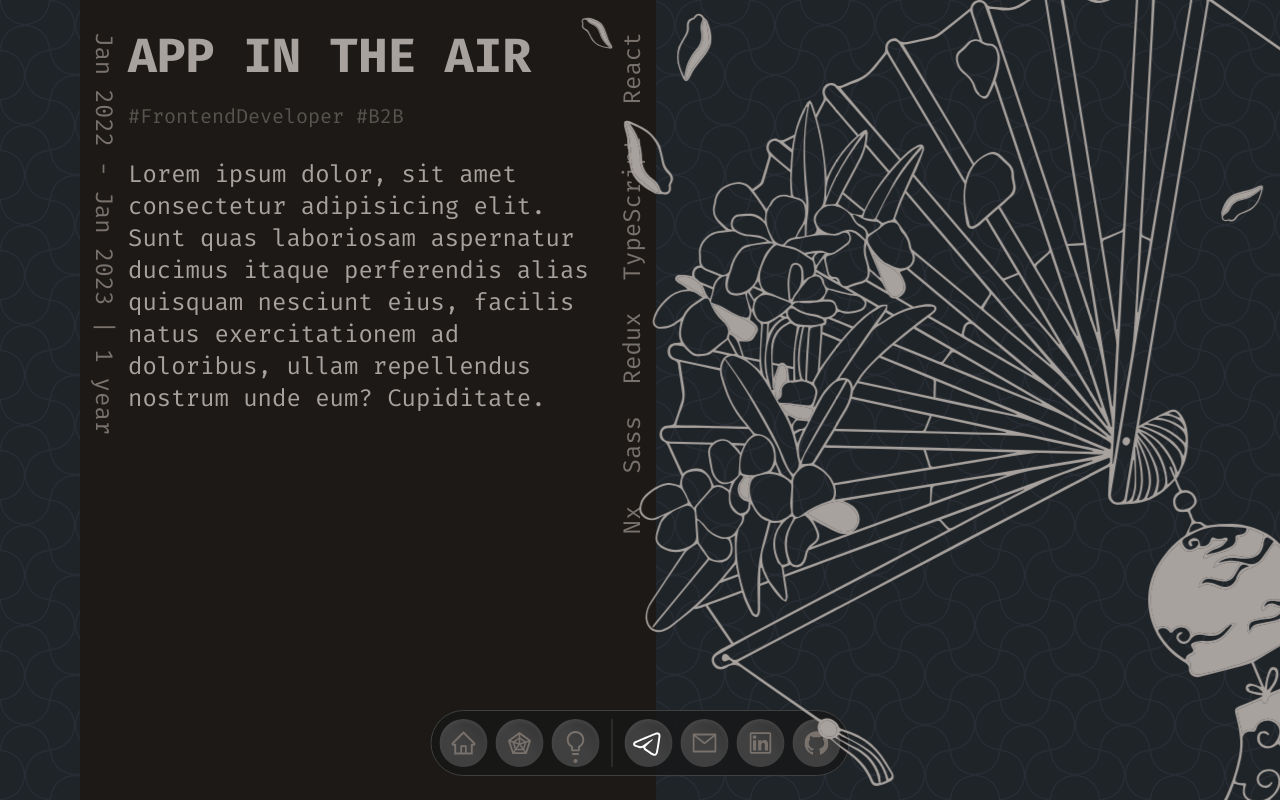
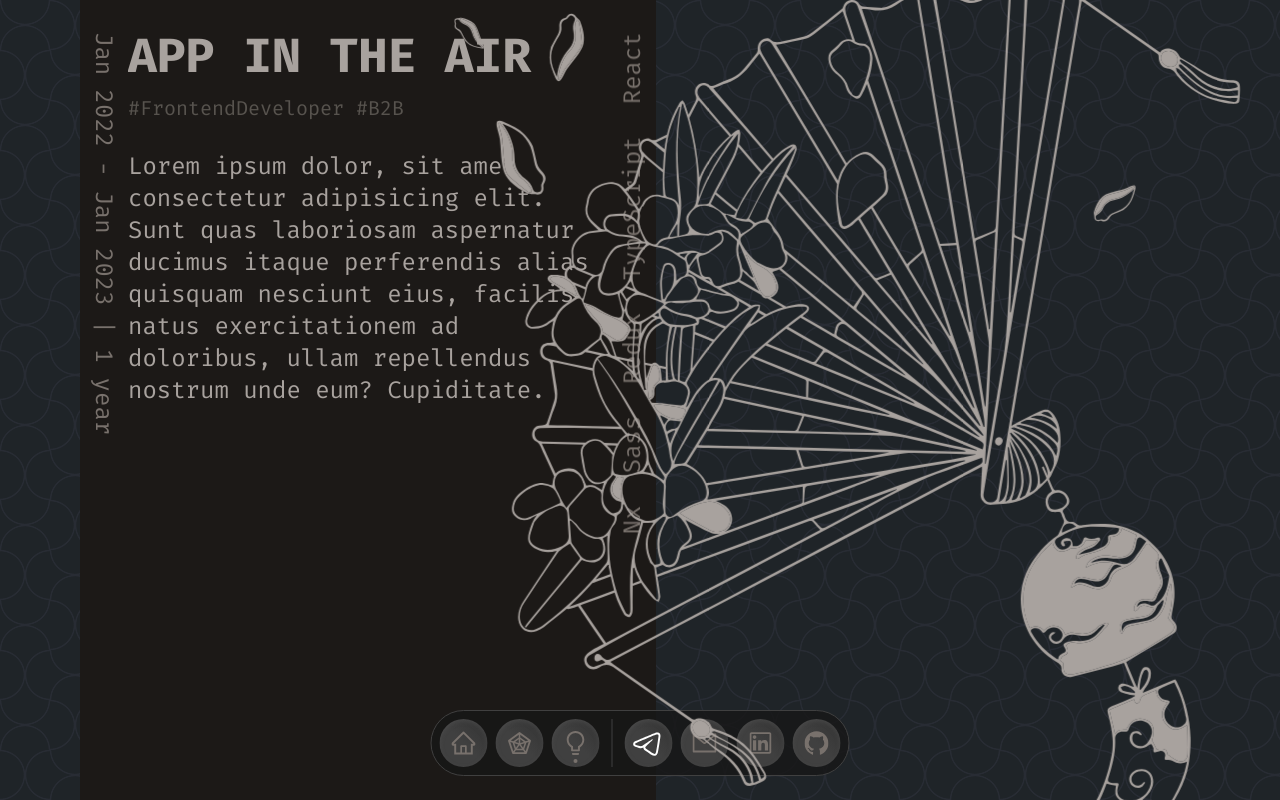
Before and after one commit to fenek-dev/fenek.me, a Next.js app: page /projects in a window 1280 px wide. Built offline with nearby package versions, Linux system fonts and the light colour scheme.

Commit message:
Add animation for first work section

```diff
--- a/app/(pages)/projects/sections/AppInTheAirSection.tsx
+++ b/app/(pages)/projects/sections/AppInTheAirSection.tsx
@@ -1,16 +1,37 @@
 "use client";
 import React from "react";
 import SectionSvg from "../../../_modules/app/assets/sections/section1.svg";
+import { motion } from "framer-motion";
 
 export const AppInTheAirSection = () => {
   return (
     <div className="min-h-screen snap-start md:p-20 relative overflow-hidden">
-      <SectionSvg className="scale-[1.75] absolute top-1/2 -translate-y-1/2 right-20 z-10 fill-stone-400" />
-      <div className=" absolute top-0 bottom-0 left-20 bg-stone-900 w-[36rem] p-8 px-12">
-        <span className="text-stone-500 sm:text-2xl text-lg vertical-lr absolute top-8 left-2">
+      <SectionSvg className="scale-[1.75] absolute top-1/2 right-1/4 -translate-y-1/2 translate-x-1/4  z-10 fill-stone-400" />
+      <motion.div
+        initial={{ height: "0%", marginTop: "-4rem" }}
+        animate={{ height: "100%", marginTop: "0rem" }}
+        transition={{ duration: 0.3, delay: 0.3 }}
+        className="absolute top-0 bottom-0 left-20 bg-stone-900 w-[36rem] p-8 px-12 overflow-hidden"
+      >
+        <motion.div
+          initial={{ opacity: 0 }}
+          animate={{ opacity: 1 }}
+          transition={{ delay: 0.6, duration: 0.2 }}
+        >
+          <motion.span
+            initial={{ y: "-200%" }}
+            animate={{ y: "0%" }}
+            transition={{ type: "spring", delay: 0.8, duration: 0.5 }}
+            className="text-stone-500 sm:text-2xl text-lg vertical-lr absolute top-8 left-2 whitespace-nowrap overflow-hidden"
+          >
             Jan 2022 - Jan 2023 | 1 year
-        </span>
-        <div className="vertical-lr absolute top-8 right-2 -scale-100 text-stone-500 sm:text-2xl text-lg flex gap-8">
+          </motion.span>
+          <motion.div
+            initial={{ y: "200%", scaleX: "-1", scaleY: "-1" }}
+            animate={{ y: "0%" }}
+            transition={{ type: "spring", delay: 0.8, duration: 0.5 }}
+            className="vertical-lr absolute top-8 right-2 -scale-100 text-stone-500 sm:text-2xl text-lg flex gap-8"
+          >
             {["Nx", "Sass", "Redux", "TypeScript", "React"].map((item) => (
               <span
                 key={item}
@@ -19,26 +40,33 @@
                 {item}
               </span>
             ))}
-        </div>
+          </motion.div>
+          <motion.div
+            initial={{ x: "-125%" }}
+            animate={{ x: "0%" }}
+            transition={{ delay: 1.25, duration: 0.3 }}
+          >
             <a
               href="https://business.appintheair.com"
               target="_blank"
               rel="noopener noreferrer"
-          className="inline-block text-stone-400 lg:text-5xl md:text-xl text-base uppercase font-bold whitespace-nowrap leading-none transition-all duration-300 mb-2 group hover:text-cyan-300/50 hover:tracking-widest"
+              className="block text-stone-400 lg:text-5xl md:text-xl text-base uppercase font-bold whitespace-nowrap leading-none transition-all duration-300 mb-2 group hover:text-cyan-300/50 hover:tracking-widest overflow-hidden"
             >
               App in the Air
               <span className="block max-w-0 group-hover:max-w-full transition-all delay-150 duration-300 h-0.5 bg-cyan-300/50"></span>
             </a>
-        <span className="mt-3 inline-block text-stone-600 sm:text-xl text-lg">
+            <span className="mt-3 block text-stone-600 sm:text-xl text-lg">
               #FrontendDeveloper #B2B
             </span>
-        <p className="mt-7 text-stone-400 sm:text-2xl text-lg leading-relaxed">
-          Lorem ipsum dolor, sit amet consectetur adipisicing elit. Sunt quas
-          laboriosam aspernatur ducimus itaque perferendis alias quisquam
-          nesciunt eius, facilis natus exercitationem ad doloribus, ullam
-          repellendus nostrum unde eum? Cupiditate.
+            <p className="mt-7 text-stone-400 sm:text-2xl text-lg leading-relaxed w-full">
+              Lorem ipsum dolor, sit amet consectetur adipisicing elit. Sunt
+              quas laboriosam aspernatur ducimus itaque perferendis alias
+              quisquam nesciunt eius, facilis natus exercitationem ad doloribus,
+              ullam repellendus nostrum unde eum? Cupiditate.
             </p>
-      </div>
+          </motion.div>
+        </motion.div>
+      </motion.div>
     </div>
   );
 };
```
Lines whose indentation alone changed are shown as unchanged.
